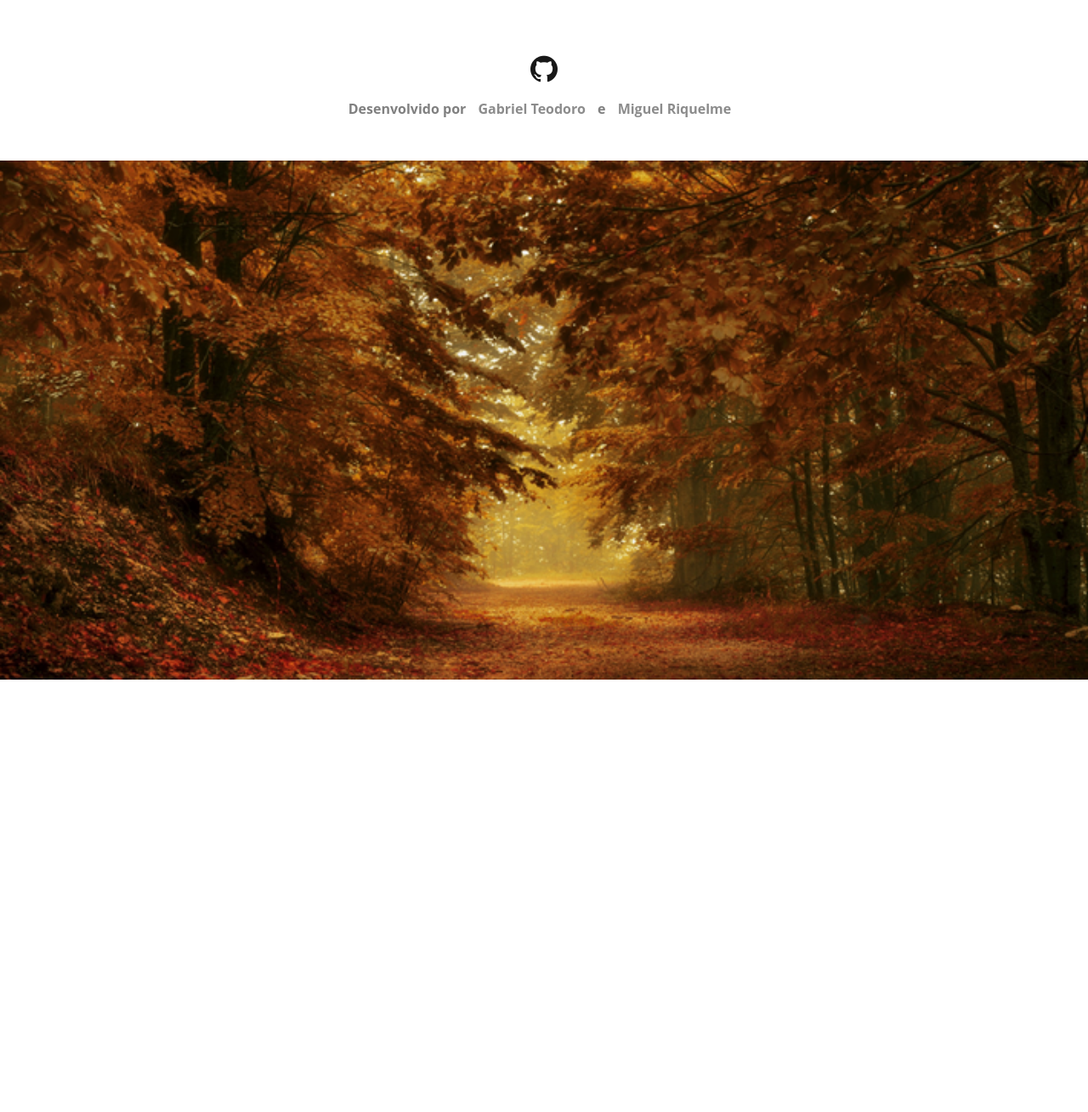
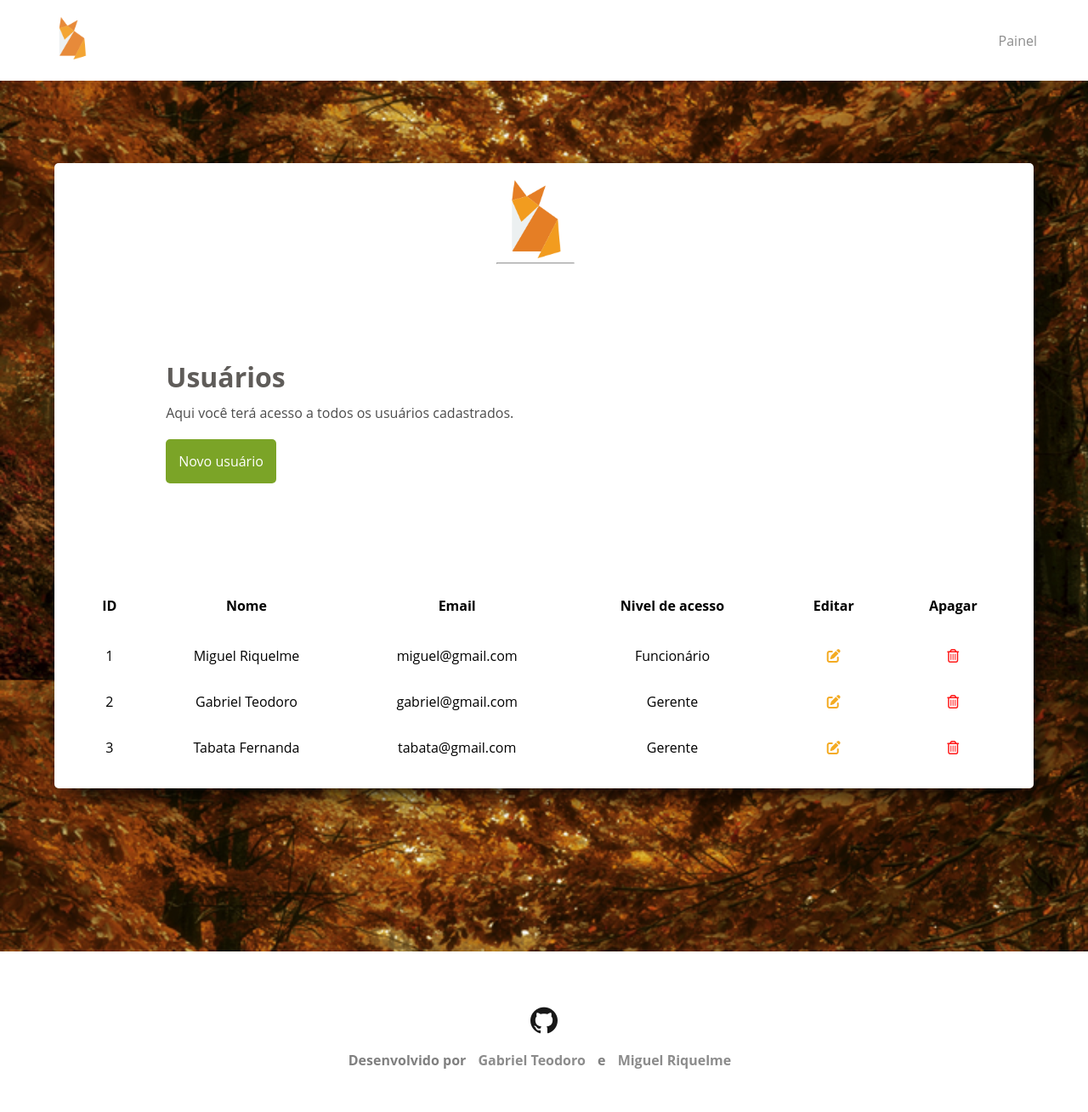
Before and after one commit to miguelitodev/Foxie, a PHP site: page /pages/painel.php in a window 1280 px wide. Shown: the whole page at 85% size. Before the commit the page ends 800 px from the top, so only its background shows below. Run offline with PHP 8.4, Linux system fonts and the light colour scheme; some libraries are stand-ins or nearby versions.

Commit message:
Tela painel | alterações no menu

```diff
--- a/app/src/assets/css/style.css
+++ b/app/src/assets/css/style.css
@@ -93,6 +93,9 @@ header li:last-child{
     align-items: center;
 
     padding: 20px;
+
+    -webkit-box-shadow: 5px 10px 27px -5px #000000;
+    box-shadow: 5px 10px 27px -5px #000000;
 }
 
 @media(max-width:700px){
@@ -167,3 +170,104 @@ footer{
 footer div{
     margin-top: 15px;
 }
+
+/* PAINEL */
+
+.card-painel{
+    margin: 15% auto;
+
+    border-radius: 5px;
+    width: 90%;
+    height: auto;
+    background-color: white;
+
+    flex: 1;
+    flex-direction: column;
+    justify-content: center;
+    align-items: center;
+
+    padding: 20px;
+
+    -webkit-box-shadow: 5px 10px 27px -5px #000000;
+    box-shadow: 5px 10px 27px -5px #000000;
+
+}
+
+.center-content-painel{
+
+}
+
+.foto-painel{
+    padding-left: 45%;
+}
+
+.titulo{
+    text-align: left;
+    padding: 10% 0 0 10%;
+}
+
+.titulo h4{
+    font-weight: bold;
+    color: #5f5c59;
+    font-size: xx-large;
+    margin-bottom: 10px;
+}
+
+.titulo p{
+    opacity: 0.7;
+}
+
+hr{
+    width: 15%;
+    color: #e57e25;
+}
+
+.centralizar{
+    padding-left: 45%;
+}
+
+.tabela{
+    margin-top: 10%;
+}
+
+table {
+    width: 100%;
+}
+
+.tabela tr{
+    text-align: center;
+    width: 25%;
+}
+
+.tabela th{
+    padding: 20px;
+}
+
+.tabela td{
+    padding: 15px;
+}
+
+.delete{
+    color: #ff0000;
+}
+
+.edit{
+    color: rgba(241, 157, 0, 0.959);
+}
+
+.nUser{
+    margin-top: 20px;
+    border: none;
+    padding: 15px;
+    background-color: rgb(109, 155, 16);
+    color: white;
+    border-radius: 5px;
+    outline: none;
+    opacity: 0.9;
+
+}
+
+.nUser:hover{
+    opacity: 1;
+    cursor: pointer;
+}
--- a/app/src/assets/includes/footer.php
+++ b/app/src/assets/includes/footer.php
@@ -7,3 +7,4 @@
     <h4>Desenvolvido por <a href="https://github.com/G4L1LE0">Gabriel Teodoro</a>
     e <a href="https://github.com/miguelrisquelme">Miguel Riquelme</a></h4>
 </div>
+<script src="https://kit.fontawesome.com/4d91328770.js" crossorigin="anonymous"></script>
--- a/app/src/index.php
+++ b/app/src/index.php
@@ -21,8 +21,8 @@
             <?php if(isset($_GET['invalid'])) echo "<p style='text-align:center;color: red;'> Login inválido! </p>" ?>
 
             <form action="lib/login-validate.php" method="POST">
-                <input class="input" name="email" type="email" placeholder="E-mail" />
-                <input class="input" name="pass" type="password" placeholder="Senha" />
+                <input class="input" name="email" type="email" placeholder="E-mail" require/>
+                <input class="input" name="pass" type="password" placeholder="Senha" require/>
                 <input class="btn" type="submit" value="ENTRAR" />
             </form>
         </div>
--- a/app/src/pages/home.php
+++ b/app/src/pages/home.php
@@ -8,12 +8,11 @@
 <body>
 
     <header>
-        <a href="#">
+        <a href="home.php">
             <img src="../assets/img/geral/origami.png"/>
         </a>
         <nav>
-            <li><a href="#">Painel</a></li>
-            <li><a href="#">Usuário</a></li>
+            <li><a href="painel.php">Painel</a></li>
         </nav>
     </header>
 
--- a/app/src/pages/painel.php
+++ b/app/src/pages/painel.php
@@ -1,17 +1,69 @@
 <!DOCTYPE html>
 <html lang="pt-br">
     <head>
-
         <?php require_once '../assets/includes/head.php'; ?>
-
     </head>
     <body>
 
+        <header>
+            <a href="home.php">
+                <img src="../assets/img/geral/origami.png"/>
+            </a>
+            <nav>
+                <li><a href="painel.php">Painel</a></li>
+            </nav>
+        </header>
+
+        <div class="card-painel">
+            <div class="foto-painel">
+                <img src="../assets/img/geral/origami.png" width="15%"/>
+                <hr>
+            </div>
+            <div class="titulo">
+                <h4>Usuários</h4>
+                <p>Aqui você terá acesso a todos os usuários cadastrados.</p>
+                <button class="nUser">Novo usuário</button>
+            </div>
+            <div class="tabela">
+                <table>
+                    <tr>
+                        <th>ID</th>
+                        <th>Nome</th>
+                        <th>Email</th>
+                        <th>Nivel de acesso</th>
+                        <th>Editar</th>
+                        <th>Apagar</th>
+                    </tr>
+                    <tr>
+                        <td>1</td>
+                        <td>Miguel Riquelme</td>
+                        <td>miguel@gmail.com</td>
+                        <td>Funcionário</td>
+                        <td><a href=""><i class="fas fa-edit edit"></a></td>
+                        <td><a href=""><i class="far fa-trash-alt delete"></i></a></td>
+                    </tr>
+                    <tr>
+                        <td>2</td>
+                        <td>Gabriel Teodoro</td>
+                        <td>gabriel@gmail.com</td>
+                        <td>Gerente</td>
+                        <td><a href=""><i class="fas fa-edit edit"></a></td>
+                        <td><a href=""><i class="far fa-trash-alt delete"></i></a></td>
+                    </tr>
+                    <tr>
+                        <td>3</td>
+                        <td>Tabata Fernanda</td>
+                        <td>tabata@gmail.com</td>
+                        <td>Gerente</td>
+                        <td><a href=""><i class="fas fa-edit edit"></a></td>
+                        <td><a href=""><i class="far fa-trash-alt delete"></i></a></td>
+                    </tr>
+                </table>
+            </div>
+        </div>
+
         <footer class="footer">
-
             <?php require_once '../assets/includes/footer.php'; ?>
-
         </footer>
     </body>
-
 </html>
```
Also changed, not shown: app/src/assets/database/db_etec.sql (+18 -16 lines), app/src/assets/includes/head.php (line endings or trailing spaces). Lines whose indentation alone changed are shown as unchanged.
